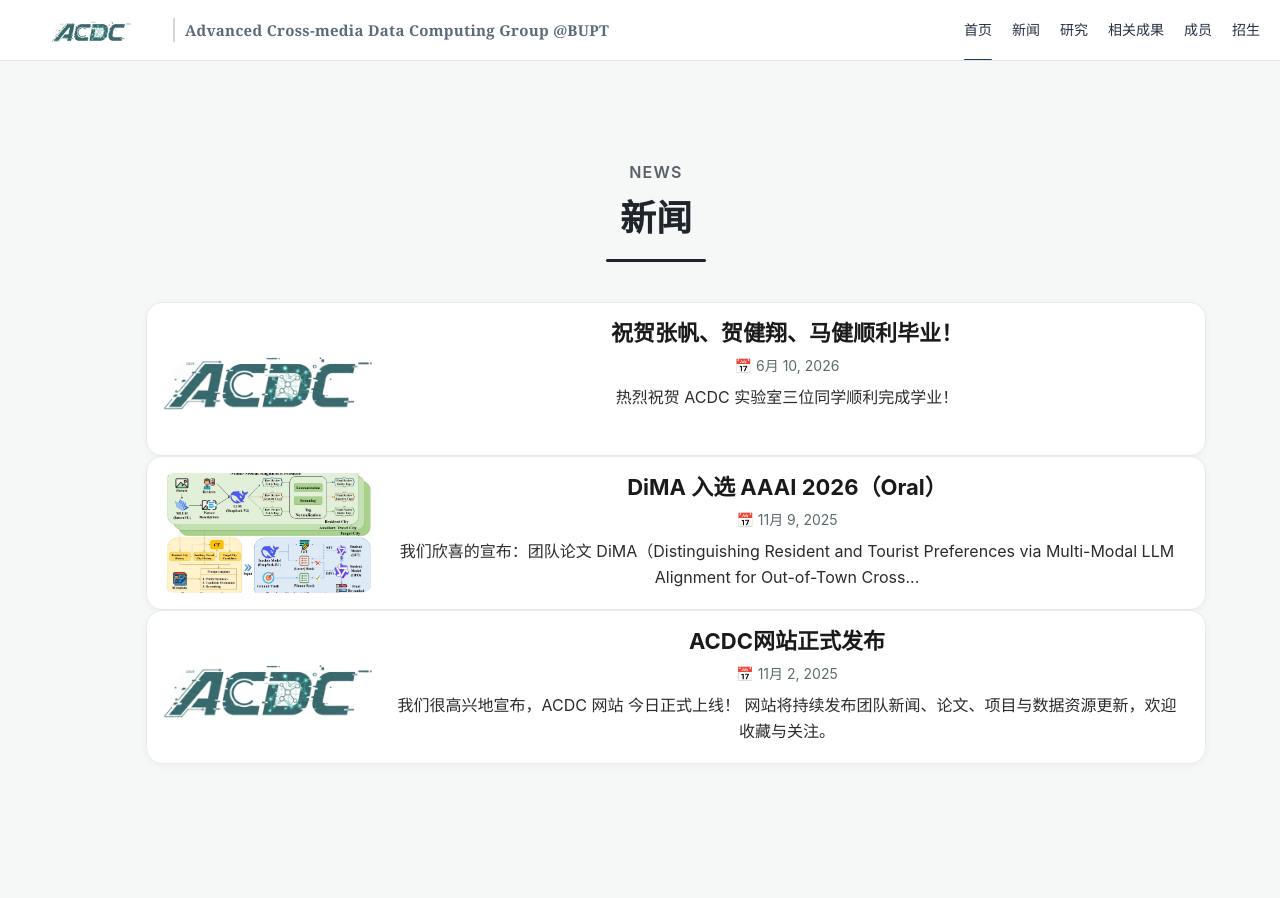
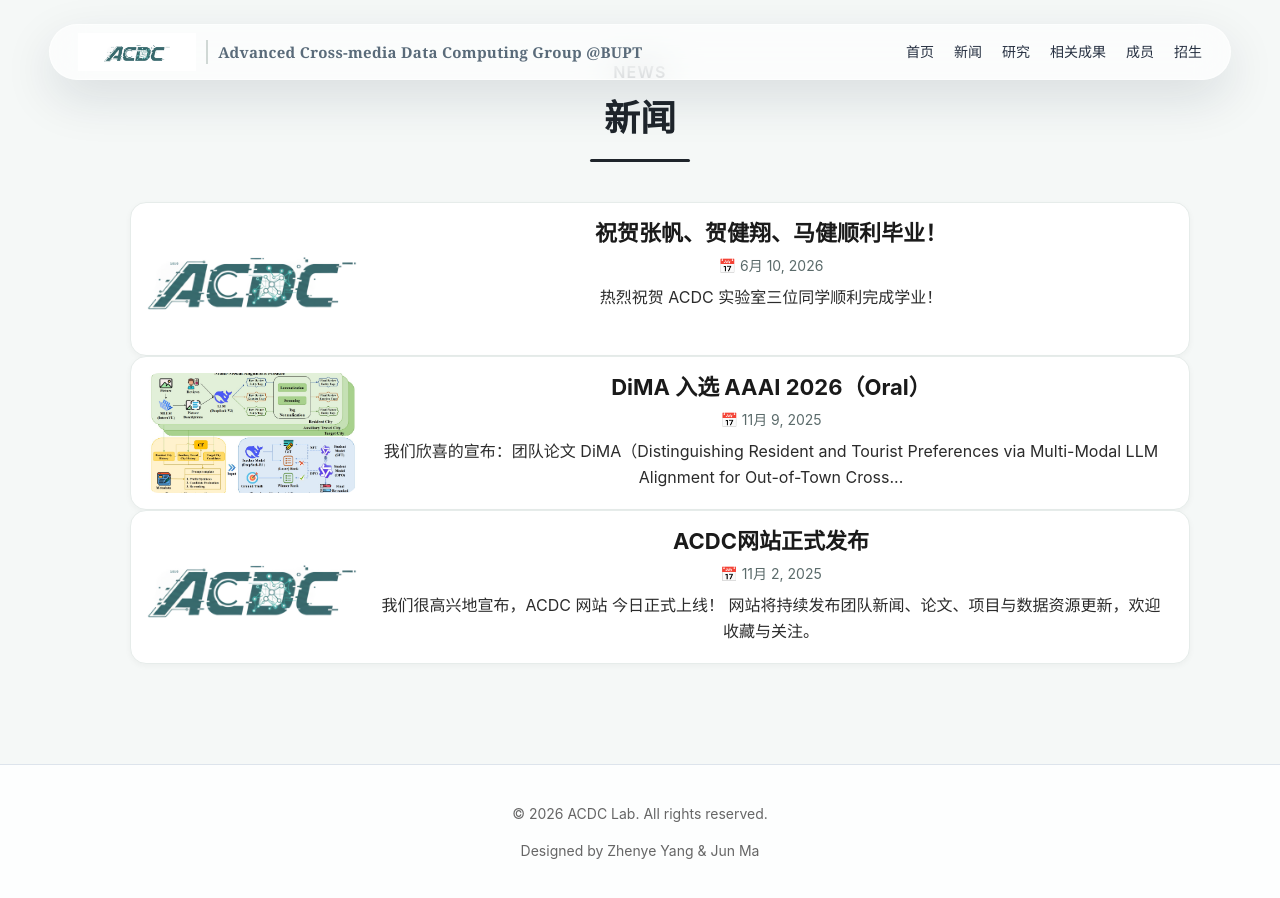
Before and after one commit to acdc-lab/acdc-lab.github.io, a Jekyll site: the page built from news.markdown, in a window 1280 px wide. Built offline with Jekyll 4.4.1, drawn with Linux system fonts in a browser that asks for light colours.

Commit message:
Immersive visual flow: floating glass nav, hero top/bottom gradients, intro card float
Header:
- Floating pill-shaped navigation with glassmorphism
- Semi-transparent background, backdrop-filter blur, soft shadow
- Rounded pill shape (999px radius), centered with top margin
- Responsive: narrower rounded rect on tablets, compact on mobile

Hero top:
- Soft white gradient overlay (top 36%) for nav readability
- Photo starts from absolute page top, no white bar gap

Hero bottom:
- Long gradient fade (55%→100%) from photo into page background

Intro section:
- Floats up into hero fade zone (margin-top: -72px)
- Lighter card styling with softer border and shadow

Co-Authored-By: Claude <noreply@anthropic.com>

```diff
--- a/assets/css/homepage-scheme-a-original-text.css
+++ b/assets/css/homepage-scheme-a-original-text.css
@@ -16,13 +16,13 @@
   display: none !important;
 }
 
-/* Full-screen hero with BUPT background */
+/* Full-screen hero: photo from absolute top, text centered */
 .acdc-home-scheme-a .acdc-hero-simple {
-  min-height: 100vh;
+  min-height: 82vh;
   display: flex;
   align-items: center;
   justify-content: center;
-  padding: 56px 24px 0;
+  padding: 118px 24px 112px;
   box-sizing: border-box;
   position: relative;
   overflow: hidden;
@@ -30,16 +30,38 @@
   text-align: center;
 }
 
-/* BUPT background photo */
+/* Background photo + top soft white air layer for nav readability */
 .acdc-home-scheme-a .acdc-hero-simple::before {
   content: "";
   position: absolute;
   inset: 0;
   z-index: -3;
   background:
+    linear-gradient(
+      to bottom,
+      rgba(255,255,255,0.32) 0%,
+      rgba(255,255,255,0.12) 18%,
+      rgba(255,255,255,0) 36%
+    ),
     url('../img/hero-bg.jpg') center / cover no-repeat;
 }
 
+/* Bottom long fade: photo gradually brightens into page background */
+.acdc-home-scheme-a .acdc-hero-simple::after {
+  content: "";
+  position: absolute;
+  inset: 0;
+  z-index: -2;
+  pointer-events: none;
+  background: linear-gradient(
+    to bottom,
+    rgba(238,244,250,0) 0%,
+    rgba(238,244,250,0) 55%,
+    rgba(238,244,250,0.35) 72%,
+    rgba(238,244,250,0.78) 88%,
+    #eef4fa 100%
+  );
+}
 
 /* Transparent inner container */
 .acdc-home-scheme-a .acdc-hero-simple-inner {
@@ -118,6 +140,22 @@
   color: #173956;
 }
 
+/* Team intro section floats up into hero bottom fade zone */
+.acdc-home-scheme-a .acdc-intro-section {
+  position: relative;
+  z-index: 2;
+  margin-top: -72px;
+  padding-top: 0;
+}
+
+/* Lighter intro card that floats above the misty transition */
+.acdc-home-scheme-a .acdc-intro-card {
+  background: rgba(255,255,255,0.92);
+  border: 1px solid rgba(220, 230, 242, 0.72);
+  border-radius: 32px;
+  box-shadow: 0 28px 80px rgba(22, 48, 86, 0.12);
+}
+
 /* Join Us stays text-only; no image resource */
 .acdc-home-scheme-a .acdc-join-band-simple {
   grid-template-columns: 1fr;
@@ -139,7 +177,7 @@
 @media (max-width: 680px) {
   .acdc-home-scheme-a .acdc-hero-simple {
     min-height: 86vh;
-    padding: 120px 18px 64px;
+    padding: 110px 18px 80px;
   }
 
   .acdc-home-scheme-a .acdc-hero-simple h1 {
@@ -157,4 +195,8 @@
   .acdc-home-scheme-a .acdc-join-band-simple {
     padding: 34px 24px;
   }
+
+  .acdc-home-scheme-a .acdc-intro-section {
+    margin-top: -42px;
+  }
 }
--- a/assets/css/style.css
+++ b/assets/css/style.css
@@ -31,21 +31,26 @@ a:hover {
   text-decoration: underline;
 }
 
-/* --- 顶部导航：单行紧凑 --- */
+/* --- 顶部导航：沉浸式悬浮毛玻璃 --- */
 .site-header {
   position: fixed;
-  top: 0;
-  left: 0;
-  right: 0;
+  top: 24px;
+  left: 50%;
+  transform: translateX(-50%);
   z-index: 1000;
-  background: #ffffff;
-  border-bottom: 1px solid #e0e5e3;
+  width: min(1180px, calc(100% - 48px));
+  border-radius: 999px;
+  background: rgba(255, 255, 255, 0.62);
+  backdrop-filter: blur(18px) saturate(160%);
+  -webkit-backdrop-filter: blur(18px) saturate(160%);
+  border: 1px solid rgba(255, 255, 255, 0.55);
+  box-shadow: 0 18px 50px rgba(15, 35, 60, 0.12);
 }
 .header-inner {
   max-width: 100%;
   margin: 0 auto;
-  padding: 0 20px;
-  height: 60px;
+  padding: 0 28px;
+  height: 54px;
   display: flex;
   align-items: center;
   flex-wrap: nowrap;
@@ -60,7 +65,7 @@ a:hover {
   overflow: hidden;
 }
 .logo-img {
-  height: 46px;
+  height: 38px;
   width: auto;
   flex-shrink: 0;
 }
@@ -84,26 +89,36 @@ a:hover {
   margin-left: auto;
 }
 .header-nav a {
-  color: #555;
+  color: #334155;
   font-size: 14px;
-  font-weight: 500;
+  font-weight: 520;
   text-decoration: none;
   white-space: nowrap;
   transition: color 0.15s ease;
 }
 .header-nav a:hover {
-  color: #20b2aa;
+  color: #1155a8;
   text-decoration: none;
 }
 
-/* 窄屏：隐藏组名，只保留logo+导航 */
+/* 窄屏：隐藏组名，导航恢复全宽 */
 @media (max-width: 950px) {
+  .site-header {
+    width: calc(100% - 24px);
+    border-radius: 28px;
+    top: 12px;
+  }
   .logo-affiliation { display: none; }
   .header-nav { gap: 14px; }
   .header-nav a { font-size: 13px; }
 }
 @media (max-width: 600px) {
-  .header-inner { padding: 0 10px; }
+  .site-header {
+    width: calc(100% - 16px);
+    border-radius: 22px;
+    top: 8px;
+  }
+  .header-inner { padding: 0 14px; height: 48px; }
   .header-nav { gap: 8px; }
   .header-nav a { font-size: 12px; }
 }
@@ -112,10 +127,10 @@ a:hover {
 /* 由于header是fixed，正文需要上内边距把内容往下推开 */
 .page-content {
   flex: 1;
-  max-width: 1500px;
+  max-width: 100%;
   width: 100%;
   margin: 0 auto;
-  padding: 100px 16px 40px; /* 顶部预留: 单行header(56) + 余量 */
+  padding: 0;
   text-align: center;
 }
 
```
